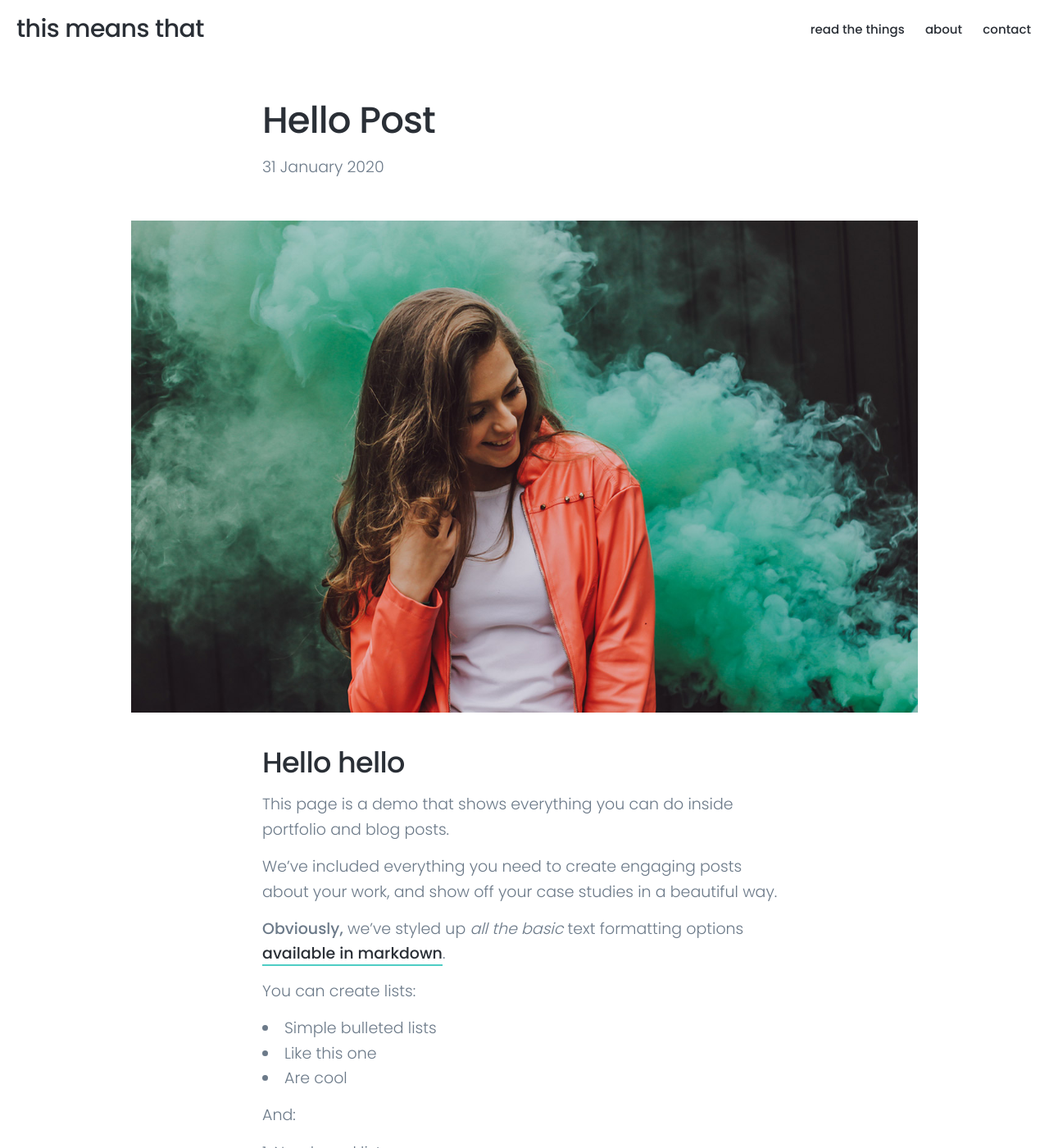
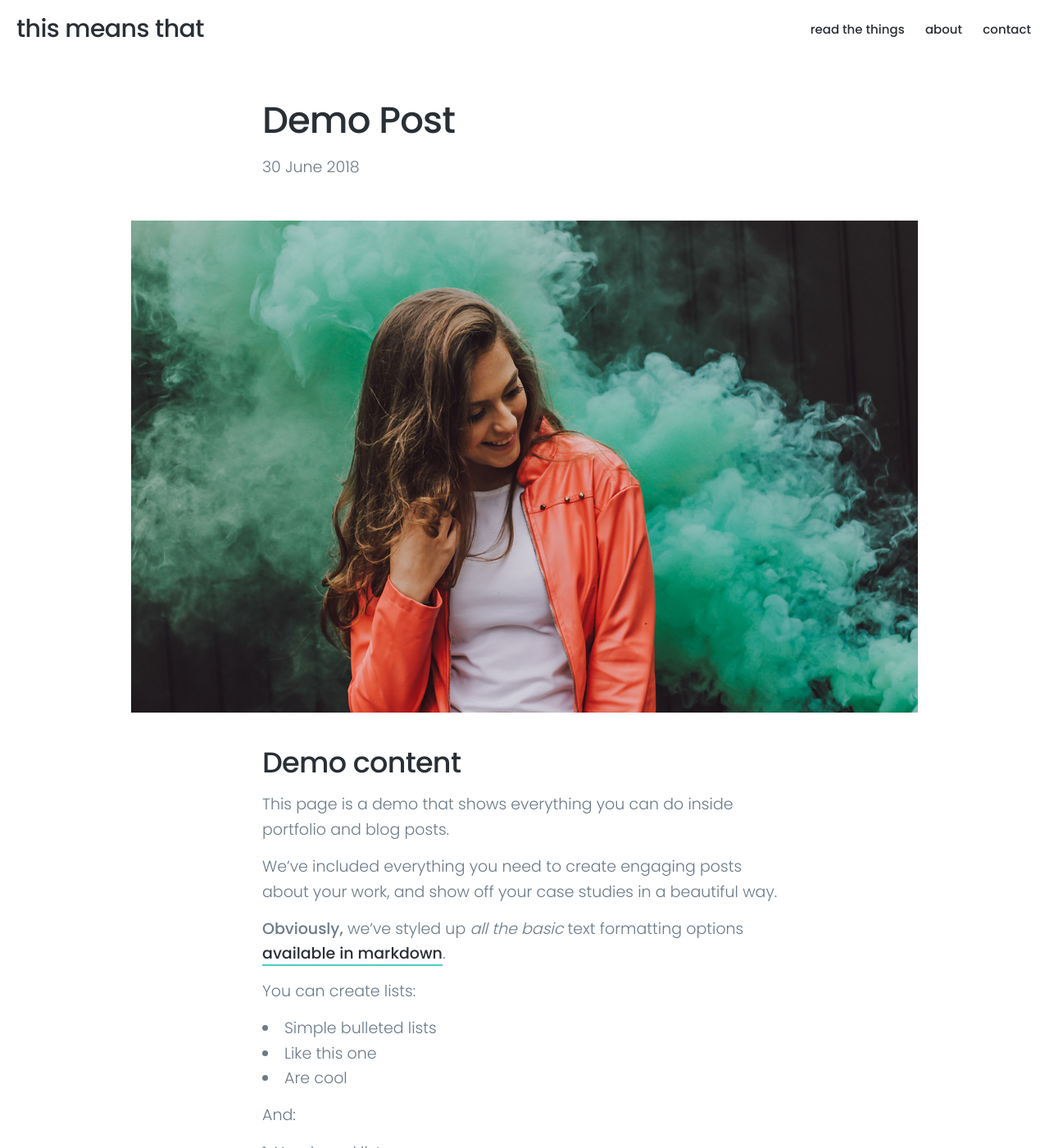
Before and after one commit to thismeansthat/thismeansthat.github.io, a Jekyll site: the page built from _posts/2020-01-31-Hello.md, in a window 1280 px wide and 1400 px high. Shown: the whole window at 82% size. Built offline with Jekyll 4.4.1, drawn with Linux system fonts in a browser that asks for light colours; nearby versions of some CDN libraries.

Commit message:
Revert "Testing for post entry"
This reverts commit be7f78fd688fb17dcdad5e68df484dc8e24a14ff.

```diff
--- a/_posts/2020-01-31-Hello.md
+++ b/_posts/2020-01-31-Hello.md
@@ -1,13 +1,13 @@
 ---
-title: 'Hello Post'
-date: 2020-01-31 00:00:00
-description: This is a new post to say Hello
+title: 'Demo Post'
+date: 2018-06-30 00:00:00
+description: Board is a stylish full-width masonry grid theme. Made for designers, artists, photographers and developers to show off their best work.
 featured_image: '/images/demo/blog-01.jpg'
 ---
 
 ![](/images/demo/landscape-01.jpg)
 
-## Hello hello
+## Demo content
 
 This page is a demo that shows everything you can do inside portfolio and blog posts.
 
```
